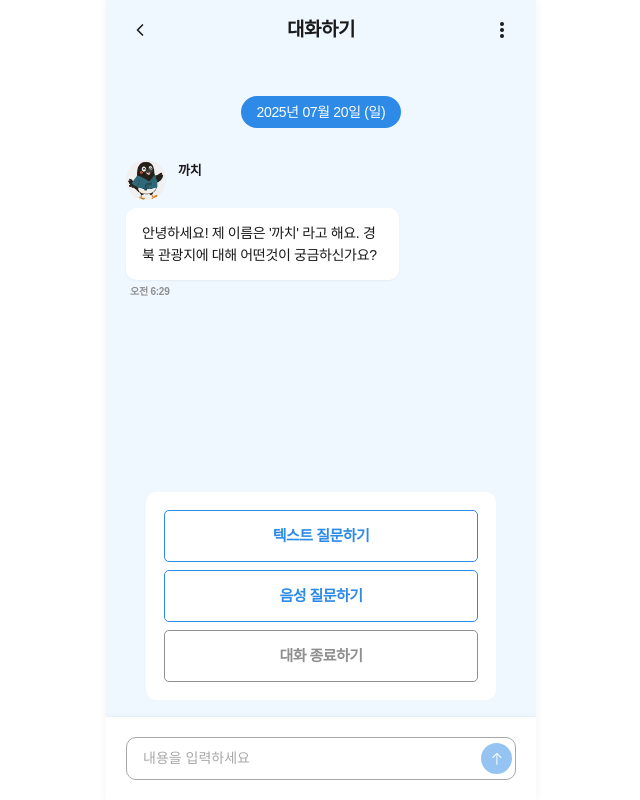
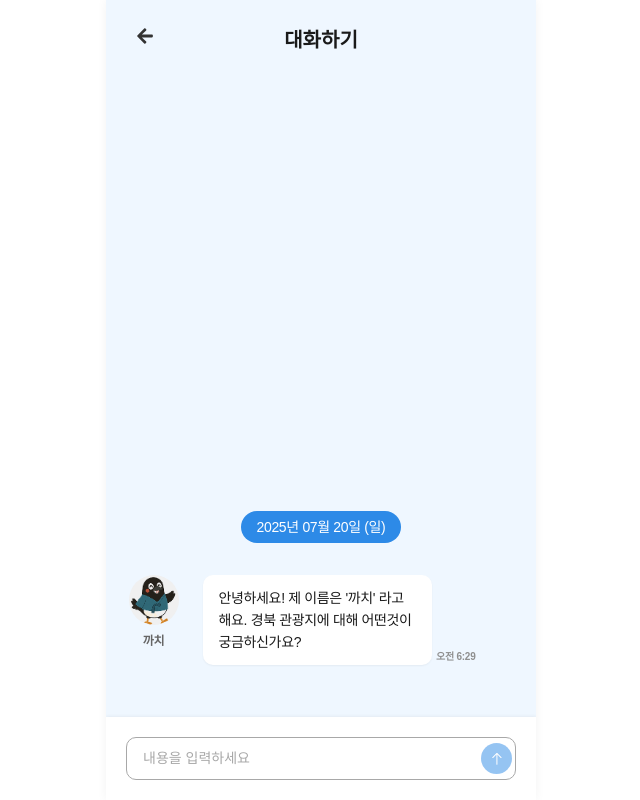
Before and after one commit to Y-Five/gbjs-fe, a React (Vite) app: page /chat in a window 1280 px wide. Shown: the whole page, without its empty margins (319-959 px from the left). Built offline with nearby package versions, Linux system fonts and the light colour scheme; a web font is replaced by a local one.

Commit message:
♻ refactor: 채팅 디자인 수정

```diff
--- a/src/components/chat/ChatHeader.jsx
+++ b/src/components/chat/ChatHeader.jsx
@@ -1,8 +1,7 @@
 import { LuChevronLeft } from "react-icons/lu";
-import { HiDotsVertical } from "react-icons/hi";
 import styles from "./ChatHeader.module.css";
 
-export default function ChatHeader({ onBack, onMenuToggle, showMenu }) {
+export default function ChatHeader({ onBack, title }) {
   return (
     <header className={styles.header}>
       <button
@@ -12,14 +11,8 @@ export default function ChatHeader({ onBack, onMenuToggle, showMenu }) {
       >
         <LuChevronLeft size={20} />
       </button>
-      <h1 className={styles.title}>대화하기</h1>
-      <button
-        className={styles.menuButton}
-        onClick={onMenuToggle}
-        aria-label="메뉴"
-      >
-        <HiDotsVertical size={20} />
-      </button>
+      <h1 className={styles.title}>{title || "대화하기"}</h1>
+      <div className={styles.spacer} />
     </header>
   );
 }
--- a/src/components/chat/ChatHeader.module.css
+++ b/src/components/chat/ChatHeader.module.css
@@ -31,13 +31,6 @@
   transform: translateX(-50%);
 }
 
-.menuButton {
-  background: none;
-  border: none;
-  cursor: pointer;
-  display: flex;
-  align-items: center;
-  justify-content: center;
-  padding: 4px;
-  color: #1a1a1a;
+.spacer {
+  width: 28px;
 }
--- a/src/components/chat/ChatMessage.jsx
+++ b/src/components/chat/ChatMessage.jsx
@@ -18,7 +18,7 @@ export default function ChatMessage({ message }) {
       className={`${styles.messageWrapper} ${styles[message.type]}`}
     >
       {message.type === "bot" && (
-        <div className={styles.botInfo}>
+        <div className={styles.profileContainer}>
           <div className={styles.avatar}>
             <img
               src={magpieAvatar}
@@ -29,13 +29,15 @@ export default function ChatMessage({ message }) {
           <span className={styles.botName}>{message.name}</span>
         </div>
       )}
-      <div className={styles.messageContent}>
-        <div className={styles.messageBubble}>
-          <p className={styles.messageText}>{message.text}</p>
+      <div className={styles.messageContainer}>
+        <div className={styles.messageRow}>
+          <div className={styles.messageBubble}>
+            <p className={styles.messageText}>{message.text}</p>
+          </div>
+          <span className={styles.messageTime}>
+            {formatTime(message.time)}
+          </span>
         </div>
-        <span className={styles.messageTime}>
-          {formatTime(message.time)}
-        </span>
       </div>
     </div>
   );
--- a/src/components/chat/ChatMessage.module.css
+++ b/src/components/chat/ChatMessage.module.css
@@ -21,35 +21,55 @@
 /* Message Wrapper */
 .messageWrapper {
   display: flex;
-  flex-direction: column;
   gap: 8px;
+  margin-bottom: 16px;
+  width: 100%;
 }
 
 .messageWrapper.bot {
+  flex-direction: row;
   align-items: flex-start;
+  position: relative;
 }
 
 .messageWrapper.user {
-  align-items: flex-end;
-  padding-right: 14px;
+  flex-direction: row-reverse;
+  align-items: flex-start;
+  padding-right: 0;
 }
 
-/* Bot Info */
-.botInfo {
+/* Profile Container */
+.profileContainer {
   display: flex;
-  align-items: flex-start;
-  gap: 12px;
+  flex-direction: column;
+  align-items: center;
+  gap: 4px;
+  flex-shrink: 0;
+  align-self: flex-start;
+  margin-top: 0;
+  padding-left: 2.5px;
+  padding-right: 16px;
+}
+
+/* Message Container */
+.messageContainer {
+  display: flex;
+  flex-direction: column;
+  gap: 4px;
+  max-width: 70%;
 }
 
 .avatar {
-  width: 40px;
-  height: 40px;
+  width: 50px;
+  height: 50px;
   border-radius: 50%;
   overflow: hidden;
   background-color: #f0f0f0;
   display: flex;
   align-items: center;
   justify-content: center;
+  flex-shrink: 0;
+  margin-bottom: 4px;
 }
 
 .avatarImage {
@@ -59,24 +79,24 @@
 }
 
 .botName {
-  font-size: 13px;
+  font-size: 12px;
   font-weight: 600;
-  color: #1a1a1a;
-  letter-spacing: -0.325px;
-  line-height: 21px;
+  color: #666666;
+  letter-spacing: -0.3px;
+  line-height: 16px;
+  text-align: center;
+  white-space: nowrap;
 }
 
-/* Message Content */
-.messageContent {
+/* Message Row */
+.messageRow {
   display: flex;
-  flex-direction: column;
+  align-items: flex-end;
   gap: 4px;
-  max-width: 70%;
 }
 
 .messageBubble {
-  background-color: white;
-  padding: 14px 16px;
+  padding: 12px 16px;
   border-radius: 10px;
   box-shadow: 0 1px 2px rgba(0, 0, 0, 0.05);
 }
@@ -95,8 +115,16 @@
   font-weight: 600;
 }
 
+.bot .messageBubble {
+  background-color: white;
+}
+
 .user .messageBubble {
-  background-color: white;
+  background-color: #2d8ae7;
+}
+
+.user .messageText {
+  color: white;
 }
 
 .messageTime {
@@ -105,9 +133,10 @@
   color: #8f8f8f;
   letter-spacing: -0.25px;
   line-height: 16px;
-  padding: 0 4px;
+  white-space: nowrap;
+  align-self: flex-end;
 }
 
-.user .messageTime {
-  text-align: right;
+.user .messageRow {
+  flex-direction: row-reverse;
 }
--- a/src/components/chat/TypingIndicator.jsx
+++ b/src/components/chat/TypingIndicator.jsx
@@ -5,7 +5,7 @@ import styles from "./TypingIndicator.module.css";
 export default function TypingIndicator() {
   return (
     <div className={`${styles.messageWrapper} ${styles.bot}`}>
-      <div className={styles.botInfo}>
+      <div className={styles.profileContainer}>
         <div className={styles.avatar}>
           <img
             src={magpieAvatar}
@@ -15,12 +15,14 @@ export default function TypingIndicator() {
         </div>
         <span className={styles.botName}>{CHAT_CONSTANTS.BOT_NAME}</span>
       </div>
-      <div className={styles.messageContent}>
-        <div className={styles.messageBubble}>
-          <div className={styles.typingIndicator}>
-            <span></span>
-            <span></span>
-            <span></span>
+      <div className={styles.messageContainer}>
+        <div className={styles.messageRow}>
+          <div className={styles.messageBubble}>
+            <div className={styles.typingIndicator}>
+              <span></span>
+              <span></span>
+              <span></span>
+            </div>
           </div>
         </div>
       </div>
--- a/src/components/chat/TypingIndicator.module.css
+++ b/src/components/chat/TypingIndicator.module.css
@@ -1,30 +1,44 @@
 @import "../../styles/chat-variables.css";
 
+/* Message Wrapper - ChatMessage와 동일한 스타일 */
 .messageWrapper {
   display: flex;
-  flex-direction: column;
   gap: 8px;
+  margin-bottom: 16px;
+  width: 100%;
 }
 
 .messageWrapper.bot {
+  flex-direction: row;
   align-items: flex-start;
+  position: relative;
 }
 
-.botInfo {
+/* Profile Container - ChatMessage와 동일한 스타일 */
+.profileContainer {
   display: flex;
-  align-items: flex-start;
-  gap: 12px;
+  flex-direction: column;
+  align-items: center;
+  gap: 4px;
+  flex-shrink: 0;
+  align-self: flex-start;
+  margin-top: 0;
+  padding-left: 2.5px;
+  padding-right: 16px;
 }
 
+/* Avatar - ChatMessage와 동일한 스타일 */
 .avatar {
-  width: 40px;
-  height: 40px;
+  width: 50px;
+  height: 50px;
   border-radius: 50%;
   overflow: hidden;
   background-color: #f0f0f0;
   display: flex;
   align-items: center;
   justify-content: center;
+  flex-shrink: 0;
+  margin-bottom: 4px;
 }
 
 .avatarImage {
@@ -34,31 +48,42 @@
 }
 
 .botName {
-  font-size: 13px;
+  font-size: 12px;
   font-weight: 600;
-  color: #1a1a1a;
-  letter-spacing: -0.325px;
-  line-height: 21px;
+  color: #666666;
+  letter-spacing: -0.3px;
+  line-height: 16px;
+  text-align: center;
+  white-space: nowrap;
 }
 
-.messageContent {
+/* Message Container - ChatMessage와 동일한 스타일 */
+.messageContainer {
   display: flex;
   flex-direction: column;
   gap: 4px;
   max-width: 70%;
 }
 
+.messageRow {
+  display: flex;
+  align-items: flex-end;
+  gap: 4px;
+}
+
 .messageBubble {
-  background-color: white;
-  padding: 14px 16px;
+  padding: 12px 16px;
   border-radius: 10px;
   box-shadow: 0 1px 2px rgba(0, 0, 0, 0.05);
+  background-color: white;
 }
 
+/* Typing Indicator Animation */
 .typingIndicator {
   display: flex;
   gap: 4px;
-  padding: 8px 12px;
+  align-items: center;
+  height: 22px; /* ChatMessage의 line-height와 동일하게 */
 }
 
 .typingIndicator span {
--- a/src/pages/ChatPage.jsx
+++ b/src/pages/ChatPage.jsx
@@ -1,12 +1,11 @@
 import { useState, useRef, useEffect, useCallback } from "react";
 import { useNavigate } from "react-router-dom";
 import {
-  ChatHeader,
   ChatMessage,
   ChatInput,
-  ChatMenu,
   TypingIndicator
 } from "../components/chat";
+import BackHeader from "../components/header/BackHeader";
 import { useChat } from "../hooks/useChat";
 import { getTodayDateString } from "../utils/dateUtils";
 import { CHAT_CONSTANTS } from "../constants/chatConstants";
@@ -31,7 +30,6 @@ const getInitialMessages = () => [
 export default function ChatPage() {
   const navigate = useNavigate();
   const messagesEndRef = useRef(null);
-  const [showMenu, setShowMenu] = useState(true);
 
   const {
     messages,
@@ -51,33 +49,14 @@ export default function ChatPage() {
     scrollToBottom();
   }, [messages, scrollToBottom]);
 
-  const handleMenuClick = useCallback((action) => {
-    if (action === "text") {
-      setShowMenu(false);
-    } else if (action === "voice") {
-      alert("음성 질문 기능은 준비 중입니다.");
-    } else if (action === "endChat") {
-      navigate(-1);
-    }
-  }, [navigate]);
 
-  const handleMenuToggle = useCallback(() => {
-    setShowMenu(prev => !prev);
-  }, []);
-
-  const handleBack = useCallback(() => {
-    navigate(-1);
-  }, [navigate]);
 
   return (
     <div className={styles.container}>
-      <ChatHeader
-        onBack={handleBack}
-        onMenuToggle={handleMenuToggle}
-        showMenu={showMenu}
-      />
+      <BackHeader title="대화하기" className={styles.chatHeader} />
 
       <div className={styles.messagesContainer}>
+        <div className={styles.spacer} />
         {messages.map((message) => (
           <ChatMessage key={message.id} message={message} />
         ))}
@@ -92,8 +71,6 @@ export default function ChatPage() {
         onSend={sendMessage}
       />
 
-      {showMenu && <ChatMenu onMenuClick={handleMenuClick} />}
-
       {error && (
         <div className={styles.errorToast}>
           {error}
--- a/src/pages/ChatPage.module.css
+++ b/src/pages/ChatPage.module.css
@@ -7,12 +7,16 @@
   background-color: #eff7ff;
   overflow: hidden;
   position: relative;
+  width: 100%;
+  max-width: 100%;
 }
 
 .messagesContainer {
   flex: 1;
   overflow-y: auto;
+  overflow-x: hidden;
   padding: 20px;
+  padding-top: 88px; /* 헤더 높이(24+24+20) + 여유 공간 20px */
   display: flex;
   flex-direction: column;
   gap: 16px;
@@ -63,9 +67,30 @@
   }
 }
 
+/* Chat Header 스타일 */
+.chatHeader {
+  position: fixed;
+  top: 0;
+  left: 50%;
+  transform: translateX(-50%);
+  z-index: 1000;
+}
+
+/* ChatPage 내의 header 요소에 그라디언트 배경 적용 */
+.container header {
+  background: linear-gradient(to bottom, #eff7ff 0%, #eff7ff 70%, rgba(239, 247, 255, 0.8) 85%, rgba(239, 247, 255, 0) 100%);
+}
+
+/* Spacer to push messages to bottom */
+.spacer {
+  flex: 1;
+  min-height: 0;
+}
+
 /* Mobile responsiveness */
 @media (max-width: 768px) {
   .messagesContainer {
-    padding: 16px;
+    padding: 16px 20px;
+    padding-top: 84px; /* 모바일에서도 헤더 높이 고려 */
   }
 }
```
